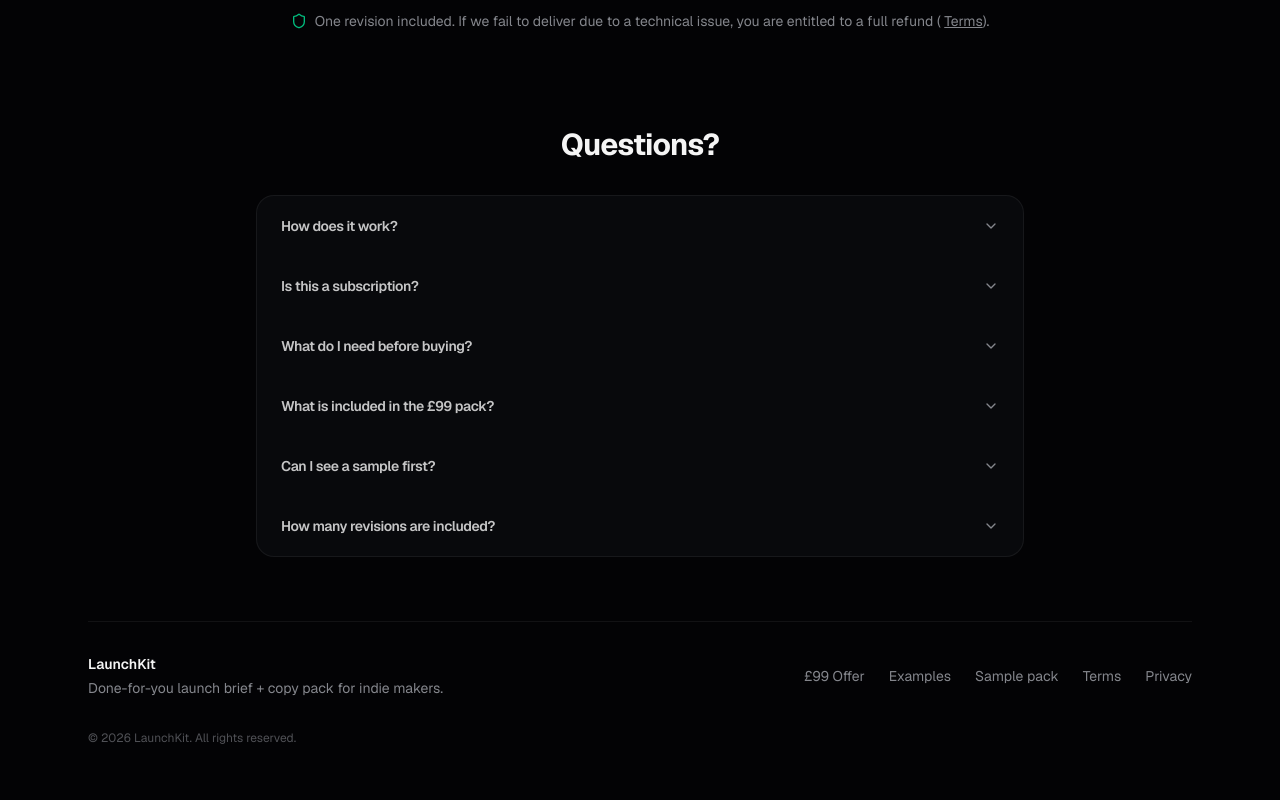
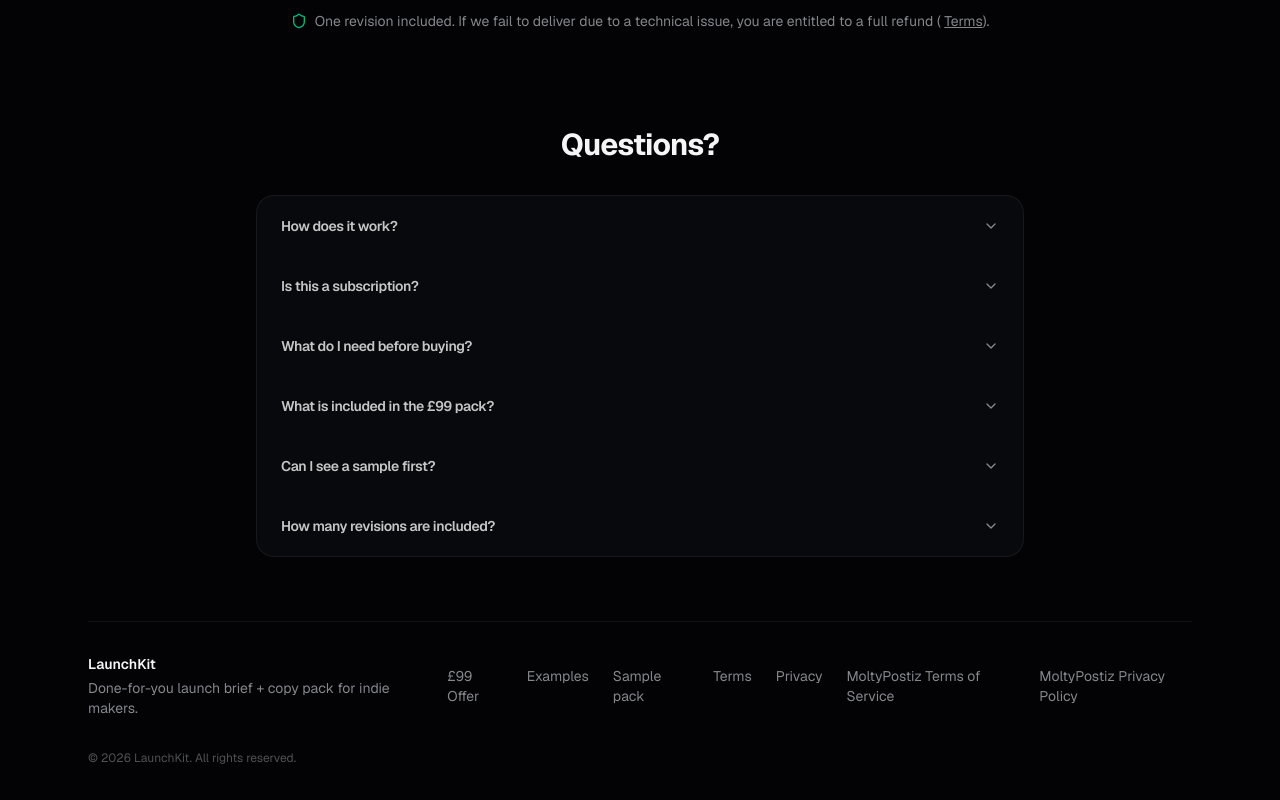
Before and after one commit to molty-assistant/marketing-tool, a Next.js app: page / in a window 1280 px wide. Shown: the part 3355-4155 px from the top of the page. Built offline with nearby package versions, Linux system fonts and the light colour scheme.

Commit message:
feat: reinstate explicit MoltyPostiz legal links to homepage footer for TikTok app review

```diff
--- a/src/app/(marketing)/page.tsx
+++ b/src/app/(marketing)/page.tsx
@@ -298,6 +298,8 @@ export default function LandingPage() {
               { href: SAMPLE_PACK_URL, label: 'Sample pack' },
               { href: '/terms', label: 'Terms' },
               { href: '/privacy', label: 'Privacy' },
+              { href: '/tiktok/terms', label: 'MoltyPostiz Terms of Service' },
+              { href: '/tiktok/privacy', label: 'MoltyPostiz Privacy Policy' },
             ].map(({ href, label }) => (
               <Link
                 key={href}
```
